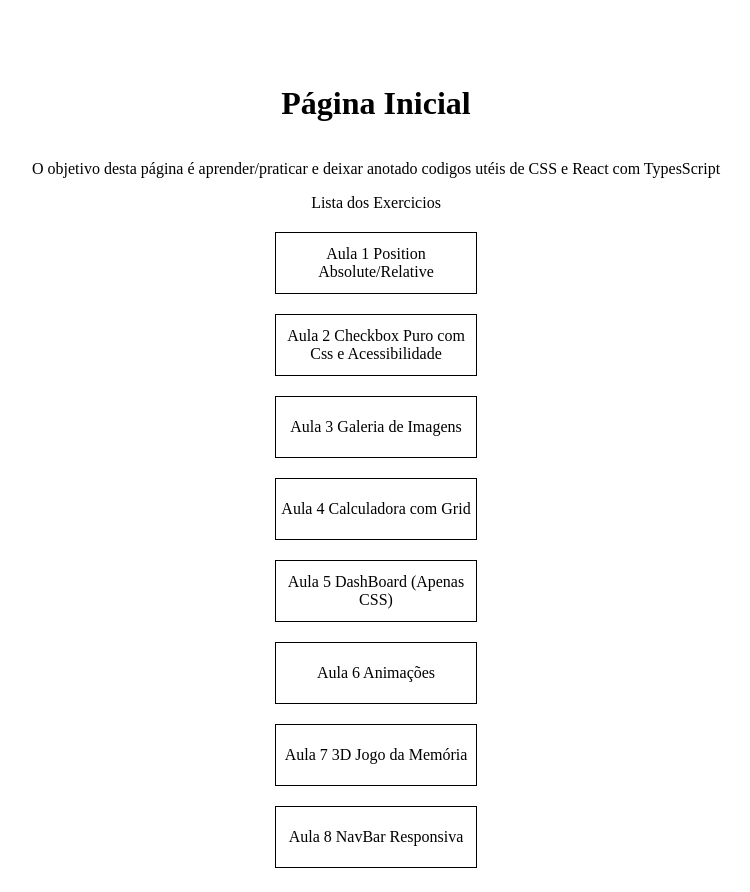
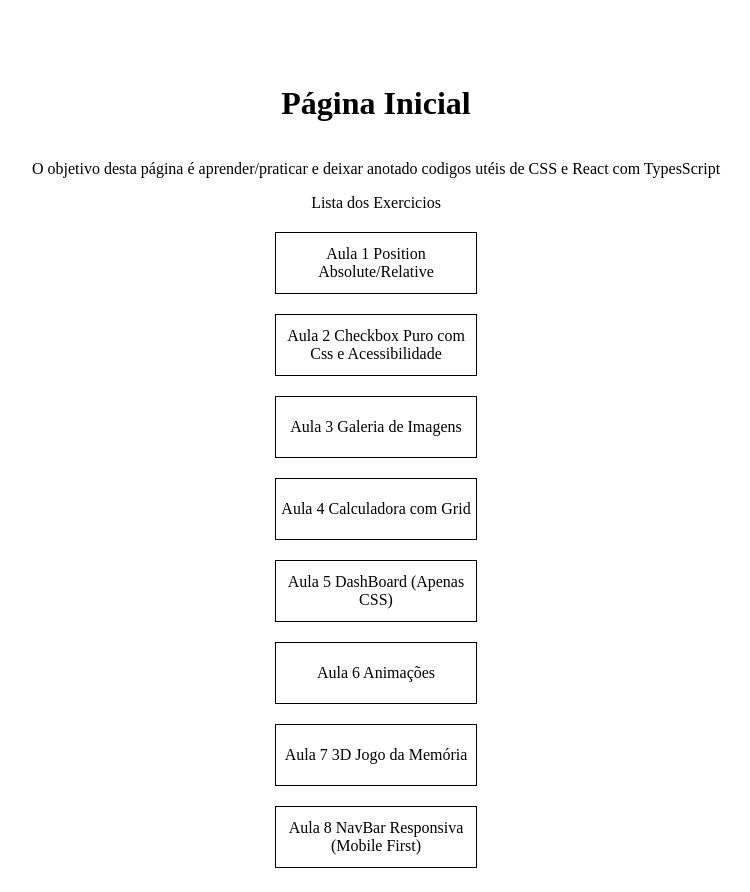
Before and after one commit to pedrojovanuzzi/curso_de_css_app, a React (Create React App) app: page / in a window 1280 px wide. Shown: the top 892 px of the page, without its empty margins (264-1014 px from the left). Built offline with nearby package versions, Linux system fonts and the light colour scheme; a web font is replaced by a local one.

Commit message:
Update App.tsx

```diff
--- a/src/App.tsx
+++ b/src/App.tsx
@@ -13,7 +13,7 @@ function App() {
       <a className='a_app' href="/aula5">Aula 5 DashBoard (Apenas CSS)</a>
       <a className='a_app' href="/aula6">Aula 6 Animações</a>
       <a className='a_app' href="/aula7">Aula 7 3D Jogo da Memória</a>
-      <a className='a_app' href="/aula8">Aula 8 NavBar Responsiva</a>
+      <a className='a_app' href="/aula8">Aula 8 NavBar Responsiva (Mobile First)</a>
     </div>
   );
 }
```
